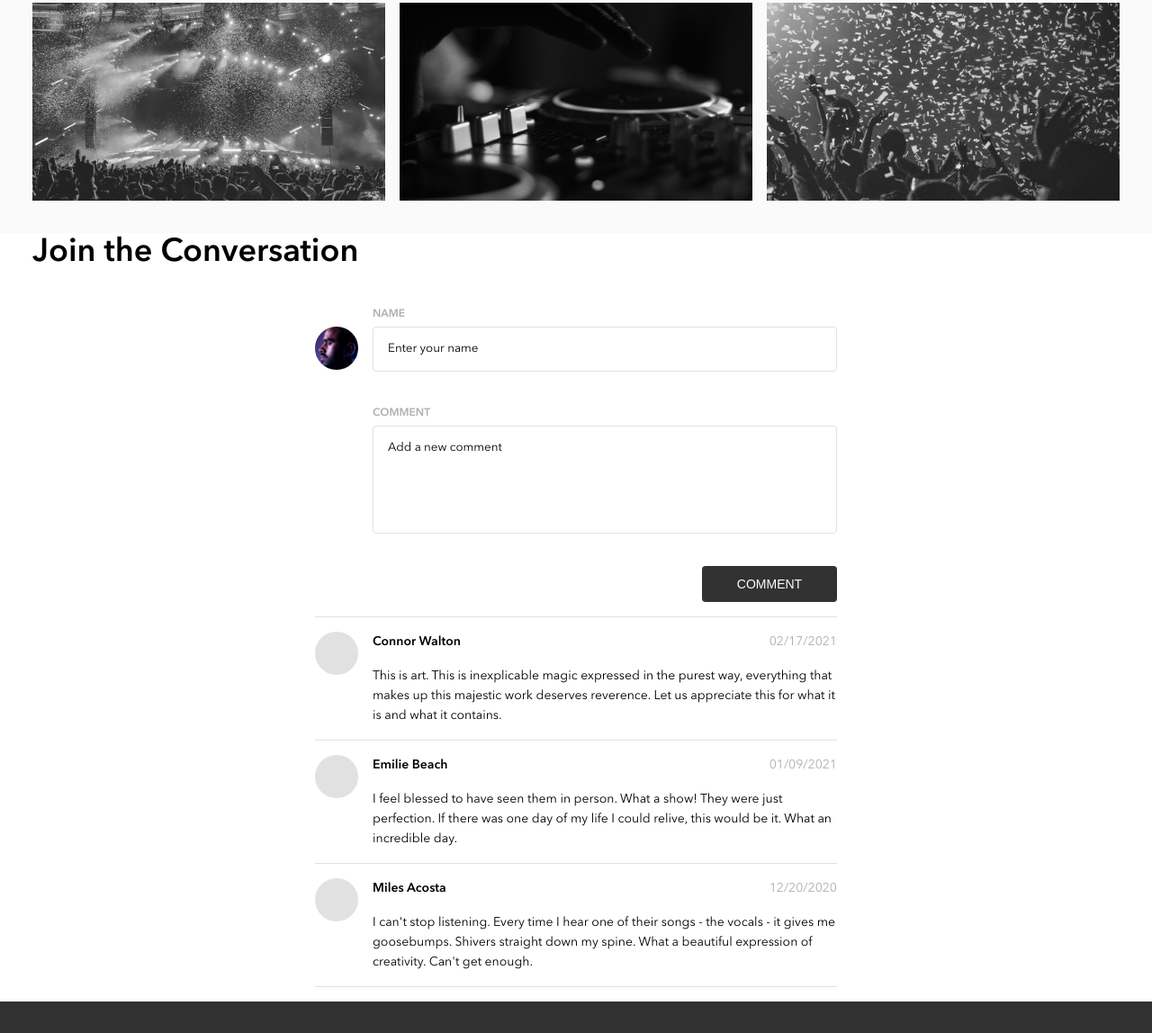
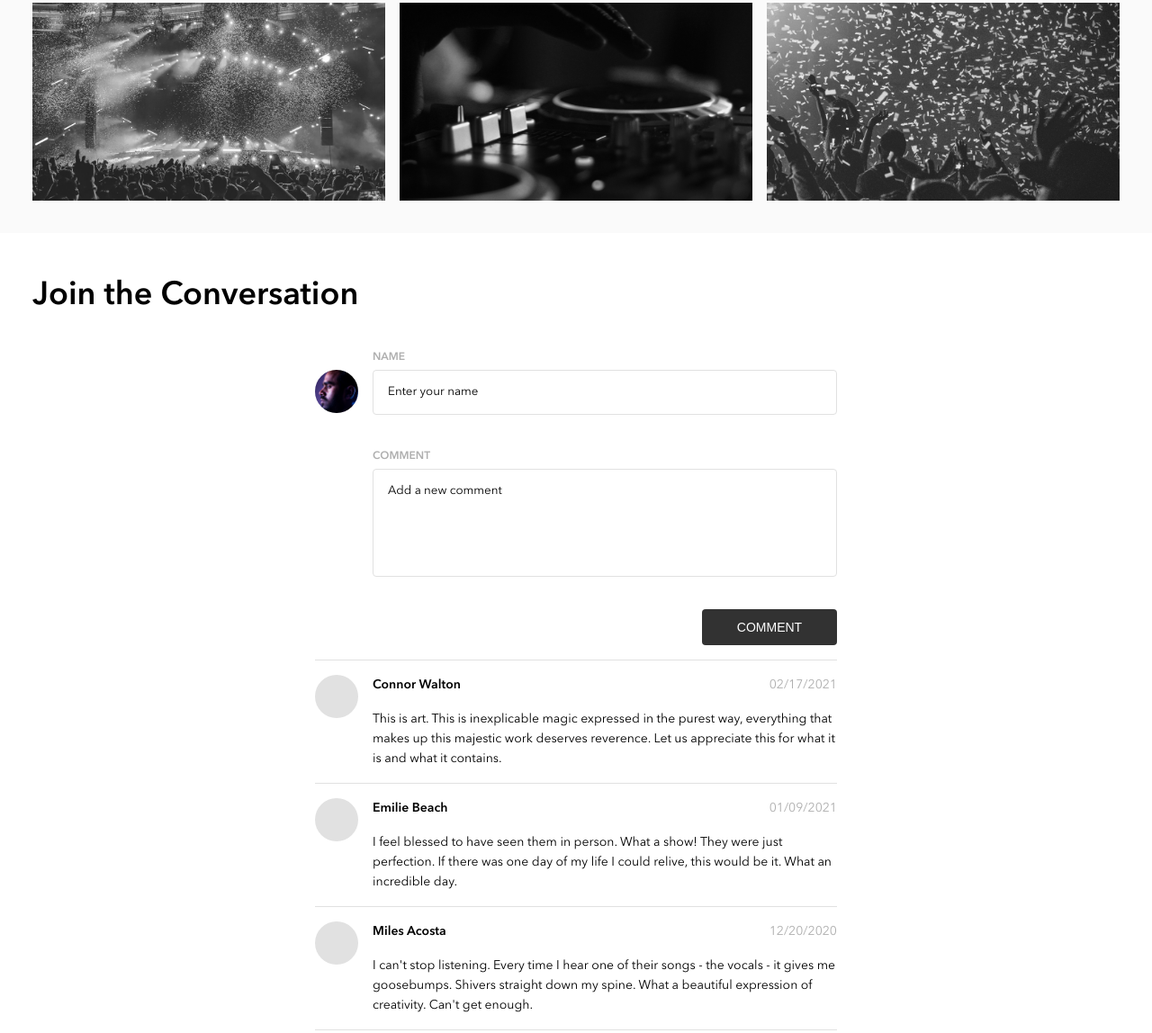
Before and after one commit to illonab/bandsite, a plain HTML site: page index.html in a window 1280 px wide. Shown: the part 2655-3803 px from the top of the page at 90% size. Drawn offline with nearby package versions, Linux system fonts and the light colour scheme; files that its build step writes are made by us from their sources.

Commit message:
Added section spacing for conversation section

```diff
--- a/styles/partials/_conversation.scss
+++ b/styles/partials/_conversation.scss
@@ -1,6 +1,8 @@
 @use "mixins" as mixins;
 
 .conversation {
+    @include mixins.section-spacing;
+
     &__wrapper {
         @include mixins.wrapper;
     }
@@ -18,7 +20,6 @@
             width: 58rem;
             margin: 0 auto;
         }
-
     }
 
     &__avatar {
@@ -111,7 +112,6 @@
             width: 58rem;
             margin: 0 auto;
         }
-
     }
 
     &__comment {
@@ -132,7 +132,6 @@
 
     &__name {
         font-weight: 600;
-
     }
 
     &__top {
@@ -142,7 +141,6 @@
 
     &__date {
         color: #AFAFAF;
-
     }
 
     &__text {
```
